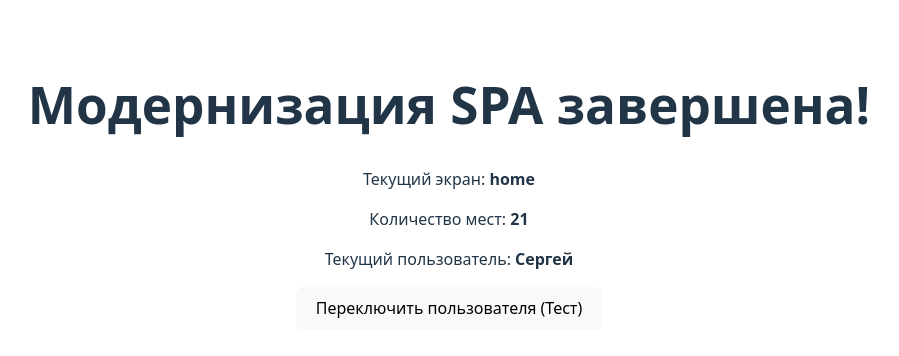
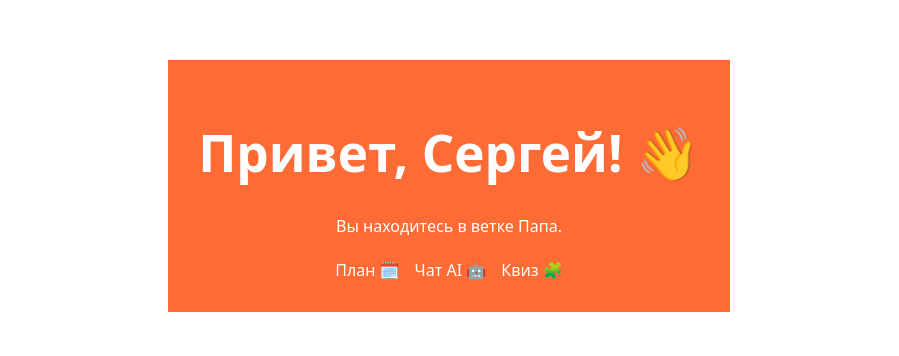
Before and after one commit to Salen79/thailand-family-trip, a React (Vite) app in the folder spa-app/: page / in a window 1280 px wide. Shown: the part 214-570 px from the top of the page, without its empty margins (191-1090 px from the left). Built offline with nearby package versions, Linux system fonts and the light colour scheme.

Commit message:
feat: Implement React Router and initial AI Chat structure (TS Fix)

```diff
--- a/spa-app/src/App.tsx
+++ b/spa-app/src/App.tsx
@@ -1,48 +1,111 @@
-import { useState } from 'react';
-// Импортируем наши данные
-import { appStateData } from './data/initialState';
+import React, { useState, createContext, useMemo, useContext } from 'react'; // <-- ИСПРАВЛЕНО: Добавлен React и useContext
+import { BrowserRouter as Router, Routes, Route, Link } from 'react-router-dom';
+import { appStateData } from './data/initialState.ts';
 import './App.css';
 
-// Начальное состояние приложения - берем старые данные
+// -----------------------------------------------------
+// 1. ОПРЕДЕЛЕНИЕ СТРУКТУРЫ ДАННЫХ (STATE)
+// -----------------------------------------------------
+
+// Используем упрощенный набор данных для компонента
 interface AppState {
-  currentScreen: string;
   currentFamily: number;
   familyMembers: typeof appStateData.familyMembers;
   places: typeof appStateData.places;
   quizQuestions: typeof appStateData.quizQuestions;
-  // Добавьте другие необходимые поля из appStateData
+  documentsUnlocked: boolean;
+  currentScreen: string;
 }
 
-function App() {
-  // Хук useState для управления состоянием (вместо глобального appState)
-  const [appState, setAppState] = useState<AppState>({
+// Контекст для передачи состояния по всему приложению
+interface AppContextType {
+    state: AppState;
+    setAppState: React.Dispatch<React.SetStateAction<AppState>>;
+}
+
+const initialAppState: AppState = {
+    currentFamily: 0,
+    documentsUnlocked: false,
     currentScreen: 'home',
-    currentFamily: 0,
     familyMembers: appStateData.familyMembers,
     places: appStateData.places,
-    quizQuestions: appStateData.quizQuestions,
-  });
+    quizQuestions: appStateData.quizQuestions.map(q => ({
+        ...q,
+        answers: q.answers || {},
+    })),
+};
 
-  // --- ВРЕМЕННЫЙ UI ДЛЯ ПРОВЕРКИ ---
+export const AppContext = createContext<AppContextType | undefined>(undefined);
+
+// -----------------------------------------------------
+// 2. КОМПОНЕНТЫ ЗАГЛУШКИ
+// -----------------------------------------------------
+
+// Вспомогательный хук для использования контекста
+const useAppStateContext = (context: React.Context<AppContextType | undefined>) => { // <-- ИСПРАВЛЕНО: Переименовано
+    const ctx = useContext(context); // <-- Используем useContext напрямую
+    if (ctx === undefined) {
+        throw new Error('useAppStateContext must be used within a Provider');
+    }
+    return ctx;
+};
+
+
+// Заглушка для Главного экрана (Home)
+const HomeScreen = () => {
+    const context = useAppStateContext(AppContext);
+    if (!context) return <div>Ошибка загрузки контекста</div>;
+
+    const currentUser = context.state.familyMembers[context.state.currentFamily];
+
+    return (
+        <div className="home-hero" style={{ padding: '30px', background: '#FF6B35', color: 'white' }}>
+            <h1>Привет, {currentUser.name}! 👋</h1>
+            <p>Вы находитесь в ветке {currentUser.role}.</p>
+            <div style={{ marginTop: '20px' }}>
+                <Link to="/plan" style={{ color: 'white', marginRight: '15px' }}>План 🗓️</Link>
+                <Link to="/chat" style={{ color: 'white', marginRight: '15px' }}>Чат AI 🤖</Link>
+                <Link to="/quiz" style={{ color: 'white' }}>Квиз 🧩</Link>
+            </div>
+        </div>
+    );
+};
+
+// Заглушка для AI-Ассистента
+const AIChatScreen = () => {
+    return (
+        <div style={{ padding: '20px', textAlign: 'center' }}>
+            <h2>AI-Ассистент 🤖 (Заглушка)</h2>
+            <p>Здесь будет чат с Gemini (реализация API завтра).</p>
+            <Link to="/">← На главную</Link>
+        </div>
+    );
+};
+
+// -----------------------------------------------------
+// 3. ГЛАВНОЕ ПРИЛОЖЕНИЕ (РОУТЕР)
+// -----------------------------------------------------
+
+function App() {
+  const [appState, setAppState] = useState<AppState>(initialAppState);
+
+  // Оборачиваем контекст в useMemo для производительности
+  const contextValue = useMemo(() => ({ state: appState, setAppState }), [appState]);
+
   return (
-    <div className="App">
-      <h1>Модернизация SPA завершена!</h1>
-      <p>
-        Текущий экран: <strong>{appState.currentScreen}</strong>
-      </p>
-      <p>
-        Количество мест: <strong>{appState.places.length}</strong>
-      </p>
-      <p>
-        Текущий пользователь: <strong>{appState.familyMembers[appState.currentFamily].name}</strong>
-      </p>
-
-      <button
-        onClick={() => setAppState(prev => ({...prev, currentFamily: (prev.currentFamily + 1) % prev.familyMembers.length }))}
-      >
-        Переключить пользователя (Тест)
-      </button>
-    </div>
+    <AppContext.Provider value={contextValue}>
+        <Router>
+            <div className="app-container">
+                <Routes>
+                    <Route path="/" element={<HomeScreen />} />
+                    <Route path="/chat" element={<AIChatScreen />} />
+                    <Route path="/plan" element={<div>План поездки (Скоро)</div>} />
+                    <Route path="/quiz" element={<div>Квиз (Скоро)</div>} />
+                    <Route path="*" element={<div>404 | Страница не найдена</div>} />
+                </Routes>
+            </div>
+        </Router>
+    </AppContext.Provider>
   );
 }
 
```
